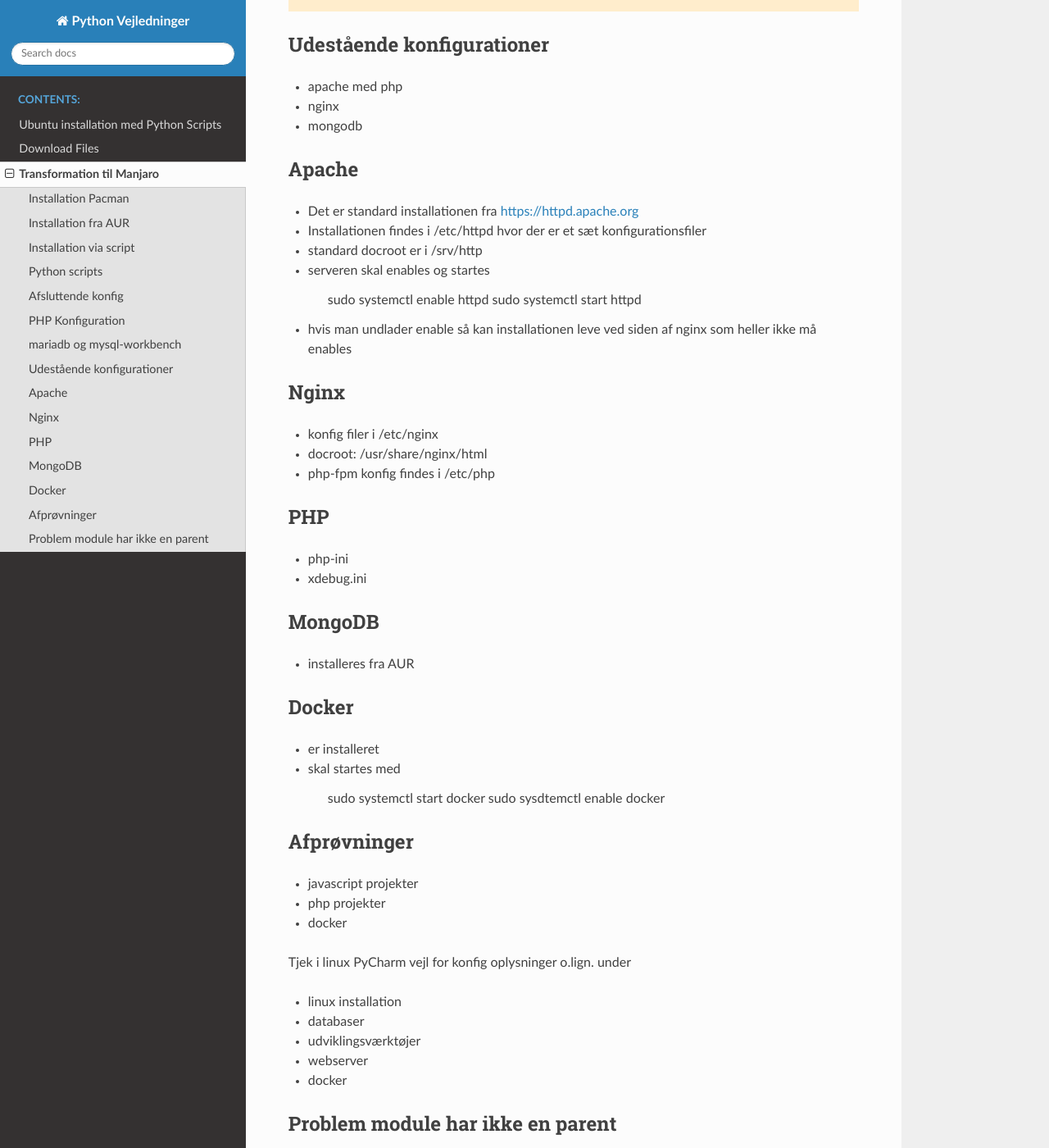
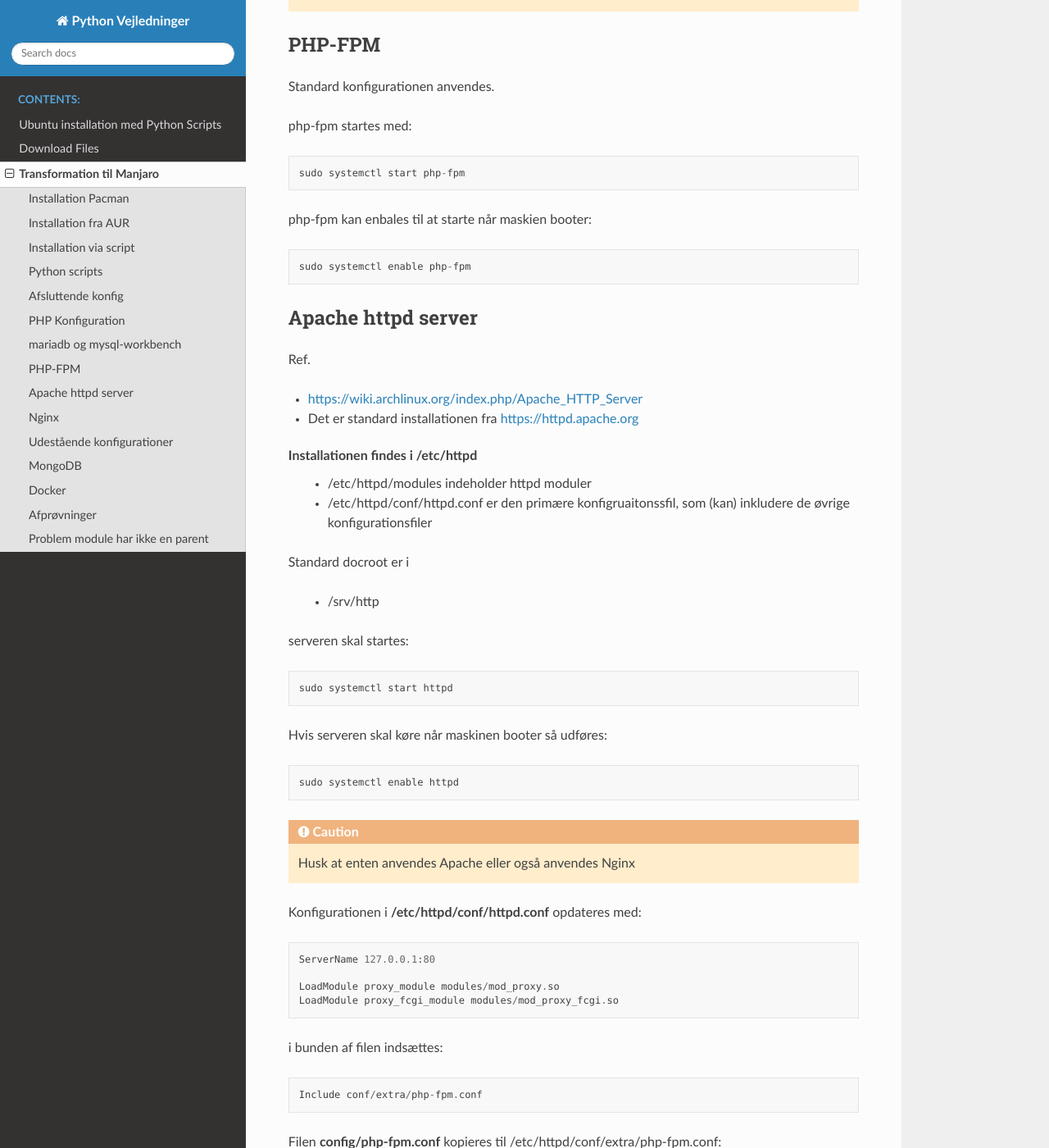
Before and after one commit to brundtoe/python-ubuntu, a Sphinx documentation site: the page built from docs/source/transformation.rst, in a window 1280 px wide and 1400 px high, scrolled down 4618 px. Shown: the whole window at 82% size. Built offline with Sphinx 7.4.7 and the Read the Docs theme 2.0.0, drawn with Linux system fonts in a browser that asks for light colours; some of the changed text lies outside the part shown.

Commit message:
konfiguration af webservere

```diff
--- a/docs/source/transformation.rst
+++ b/docs/source/transformation.rst
@@ -171,42 +171,104 @@ Initiering og oprettelse af user::
 
     I stedet anvendes på Manjaro Database View i JetBrains værktøjerne.
 
-Udestående konfigurationer
-==========================
-- apache med php
-- nginx
-- mongodb
 
-Apache
-======
+PHP-FPM
+=======
+Standard konfigurationen anvendes.
+
+php-fpm startes med::
+
+    sudo systemctl start php-fpm
+
+php-fpm kan enbales til at starte når maskien booter::
+
+    sudo systemctl enable php-fpm
+
+
+Apache httpd server
+===================
+Ref.
+
+- https://wiki.archlinux.org/index.php/Apache_HTTP_Server
 - Det er standard installationen fra https://httpd.apache.org
-- Installationen findes i /etc/httpd hvor der er et sæt konfigurationsfiler
-- standard docroot er i /srv/http
-- serveren skal enables og startes
+
+Installationen findes i /etc/httpd
+    - /etc/httpd/modules indeholder httpd moduler
+    - /etc/httpd/conf/httpd.conf er den primære konfigruaitonssfil, som (kan) inkludere de øvrige konfigurationsfiler
+
+Standard docroot er i
+
+    - /srv/http
+
+serveren skal startes::
+
+    sudo systemctl start httpd
+
+Hvis serveren skal køre når maskinen booter så udføres::
 
     sudo systemctl enable httpd
-    sudo systemctl start httpd
 
-- hvis man undlader enable så kan installationen leve ved siden af nginx som heller ikke må enables
+.. caution:: Husk at enten anvendes Apache eller også anvendes Nginx
 
-.. todo: apache med php
+Konfigurationen i **/etc/httpd/conf/httpd.conf** opdateres med::
+
+    ServerName 127.0.0.1:80
+
+    LoadModule proxy_module modules/mod_proxy.so
+    LoadModule proxy_fcgi_module modules/mod_proxy_fcgi.so
+
+i bunden af filen indsættes::
+
+    Include conf/extra/php-fpm.conf
+
+Filen **config/php-fpm.conf** kopieres til /etc/httpd/conf/extra/php-fpm.conf::
+
+    DirectoryIndex index.php index.html
+    <FilesMatch \.php$>
+        SetHandler "proxy:unix:/run/php-fpm/php-fpm.sock|fcgi://localhost/"
+    </FilesMatch>
+
+Genstart::
+
+    sudo systemctl start php-fpm
+    sudo systemctl restart apache
+
+Opret en fil /srv/http/index.php med **<?php phpinfo();**
+
+Browser på http://localhost/index.php
 
 Nginx
 =====
 - konfig filer i /etc/nginx
+- den primære konfig fil er /etc/nginx/nginx.conf
 - docroot: /usr/share/nginx/html
-- php-fpm konfig findes i /etc/php
+- php-fpm konfig findes i /etc/php.
 
-.. todo: nginx med php
+php-fpm aktiveres ved at kopiere **config/ningx.conf** til /etc/nginx/nginx.conf
+
+Opret en fil /usr/share/nginx/html/index.php med **<?php phpinfo();**
+
+nginx startes med::
+
+    sudo systemctl start nignx
+
+nginx kan enables til at starte, når maskinen booter::
+
+    sudo systemctl enable nignx
+
+.. todo konfiguration af apache og nginx evt indsættes i bash script som foretager installationen.
+
+    - evt et nyt bash script som installerer apache og nginx samt opdaterer respektive konfig filer
+
+    - der mangler script som udfører opdatering af http.conf
+    - kopierer config/nginx.conf
+    - kopierer config/php-fmp.conf
 
 
 
-
-
-PHP
-===
-- php-ini
-- xdebug.ini
+Udestående konfigurationer
+==========================
+- mongodb
 
 MongoDB
 =======
@@ -215,23 +277,19 @@ MongoDB
 Docker
 ======
 - er installeret
-- skal startes med
+
+Docker stares med::
 
     sudo systemctl start docker
+
+Hvis docker skal starte når maskinen booter::
+
     sudo sysdtemctl enable docker
 
 Afprøvninger
 ============
 - javascript projekter
 - php projekter
-- docker
-
-Tjek i linux PyCharm vejl for konfig oplysninger o.lign. under
-
-- linux installation
-- databaser
-- udviklingsværktøjer
-- webserver
 - docker
 
 Problem module har ikke en parent
@@ -246,4 +304,4 @@ http://www.programmersought.com/article/5866305471/
 
 Fra https://docs.python.org/3.7/tutorial/modules.html#packages
 
-"Note that relative imports are based on the name of the current module. Since the name of the main module is always "__main__", modules intended for use as the main module of a Python application must always use absolute imports."
+"Note that relative imports are based on the name of the current module. Since the name of the main module is always "__main__", **modules intended for use as the main module of a Python application must always use absolute imports.**"
```
